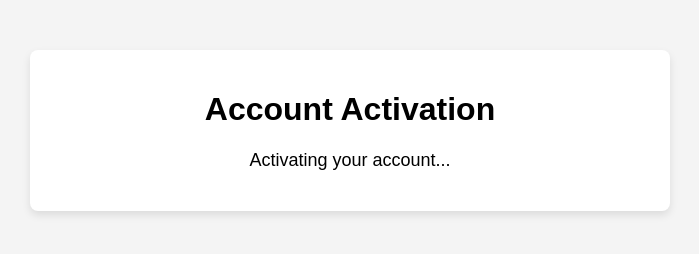
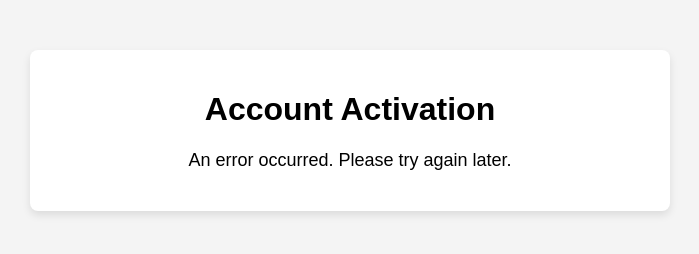
Before and after one commit to PaudelSworup/movies_backend, a website: page public/Activation.html in a window 1280 px wide. Shown: the whole page, without its empty margins (290-989 px from the left). Drawn offline with Linux system fonts and the light colour scheme; no server answers.

Commit message:
hello activation data

```diff
--- a/public/Activation.html
+++ b/public/Activation.html
@@ -34,14 +34,21 @@
 
     <script>
         document.addEventListener('DOMContentLoaded', function() {
-            const urlParams = new URLSearchParams(window.location.search);
-            const token = urlParams.get('token');
-            console.log(token)
-            const activationUrl = `https://movies-backend-six.vercel.app/api/activation/${token}`;
-            // const localurlUrl = `http://localhost:8000/api/activation/${token}`;
+            const currentUrl = window.location.href;
+            const segments = currentUrl.split('/');
+            const token = segments.pop();  // Gets the last segment of the URL
+            console.log("Last Token:", token);
 
 
-            fetch(localurlUrl, {
+            if (!token) {
+                document.getElementById('response-message').innerText = 'No token provided. Please check the activation link.';
+                return;
+            }
+
+            const activationUrl = `https://movies-backend-six.vercel.app/api/activation/${token}`;
+
+
+            fetch(activationUrl, {
                 method: 'POST',
                 headers: {
                     'Content-Type': 'application/json'
@@ -49,15 +56,15 @@
             })
             .then(response => response.json())
             .then(data => {
-                console.log(data)
-              if(data?.success === true){
-                document.getElementById('response-message').innerText = data?.message || 'Account Activated successfully';
-              }else{
-                document.getElementById('response-message').innerText = data?.error || 'An error occurred. Please try again later.';
-              }
+                if (data?.success) {
+                    document.getElementById('response-message').innerText = data?.message || 'Account activated successfully!';
+                } else {
+                    document.getElementById('response-message').innerText = data?.error || 'An error occurred. Please try again later.';
+                }
             })
             .catch(error => {
-                document.getElementById('response-message').innerText = error || 'An error occurred. Please try again later.';
+                document.getElementById('response-message').innerText = 'An error occurred. Please try again later.';
+                console.error('Error:', error);  // Log the error for debugging
             });
         });
     </script>
```
